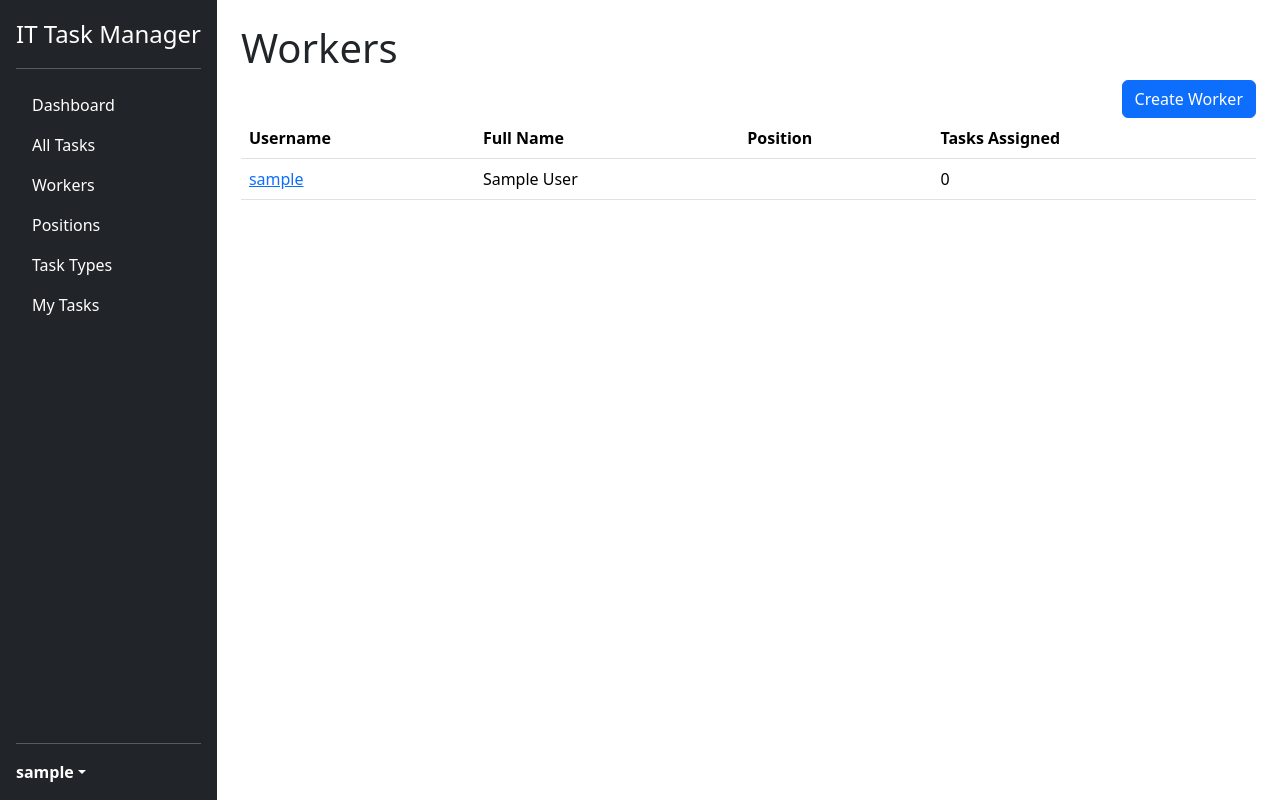
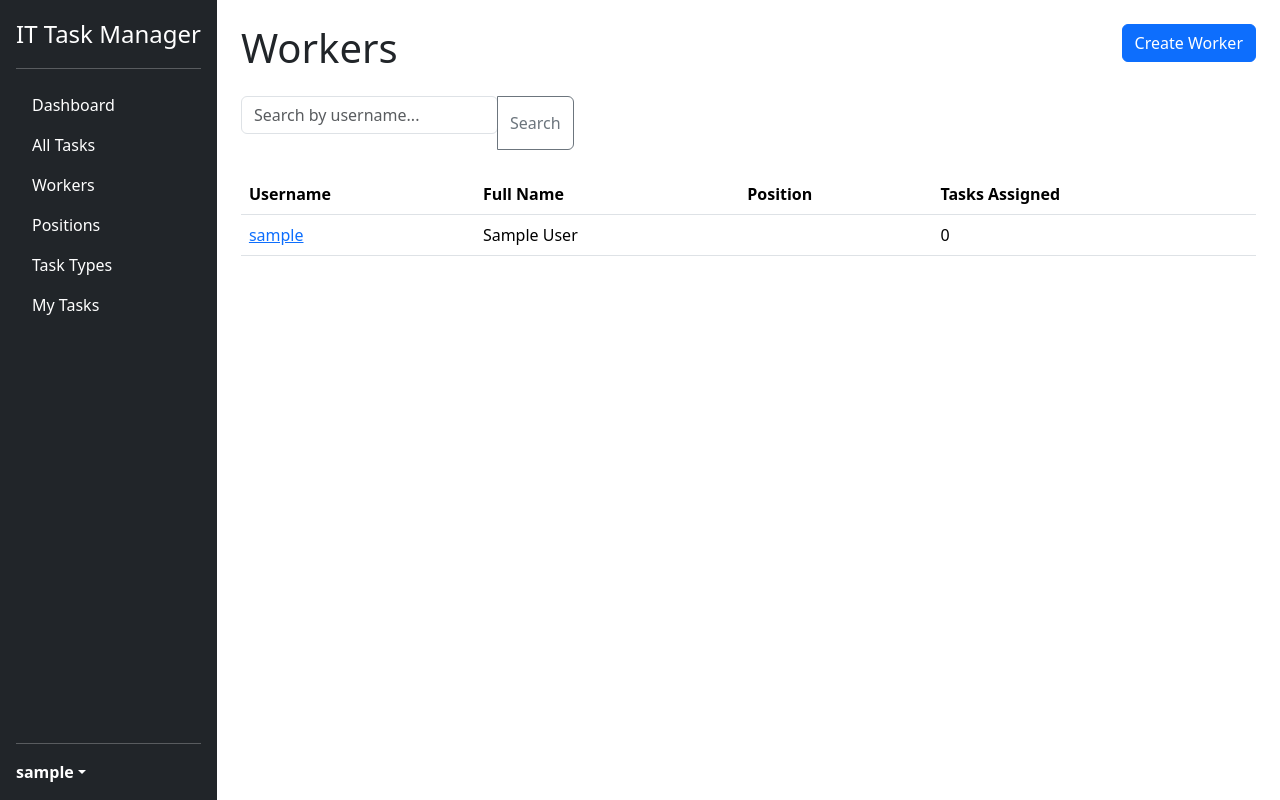
Before and after one commit to rpk6432/it-company-task-manager, a Django app: page /workers/ in a window 1280 px wide. Run offline with Django 5.2, Linux system fonts and the light colour scheme; the visitor is signed in with stand-in values (Sample User, id 1); data comes from the database, SQL or seed files in the repository; data that the repository does not hold is empty; some libraries are stand-ins or nearby versions.

Commit message:
feat: implement search functionality for workers by username
- Add WorkerSearchForm for username-based searching.
- Update WorkerListView to filter the queryset based on search input.
- Add the search form to the worker_list template.

```diff
--- a/templates/tracker/worker_list.html
+++ b/templates/tracker/worker_list.html
@@ -1,10 +1,21 @@
 {% extends "base.html" %}
+{% load crispy_forms_tags %}
 
 {% block title %}Workers{% endblock %}
 
 {% block content %}
-  <h1>Workers</h1>
-  <a href="{% url 'tracker:worker-create' %}" class="btn btn-primary float-end">Create Worker</a>
+  <h1>
+    Workers
+    <a href="{% url 'tracker:worker-create' %}" class="btn btn-primary float-end">Create Worker</a>
+  </h1>
+
+  <form method="get" action="" class="my-4">
+    <div class="input-group">
+      {{ search_form|crispy }}
+      <button class="btn btn-outline-secondary" type="submit">Search</button>
+    </div>
+  </form>
+
   {% if worker_list %}
     <table class="table">
       <thead>
@@ -27,6 +38,6 @@
       </tbody>
     </table>
   {% else %}
-    <p>There are no workers in the system.</p>
+    <p>There are no workers matching your search.</p>
   {% endif %}
 {% endblock %}
--- a/tracker/forms.py
+++ b/tracker/forms.py
@@ -55,3 +55,12 @@ class TaskForm(forms.ModelForm):
     class Meta:
         model = Task
         fields = "__all__"
+
+
+class WorkerSearchForm(forms.Form):
+    username = forms.CharField(
+        max_length=255,
+        required=False,
+        label="",
+        widget=forms.TextInput(attrs={"placeholder": "Search by username..."})
+    )
--- a/tracker/views.py
+++ b/tracker/views.py
@@ -7,8 +7,14 @@ from django.shortcuts import render
 from django.urls import reverse_lazy
 from django.views import generic
 
-from .forms import TaskForm, WorkerCreateForm, WorkerUpdateForm
 from .models import Task, Position, TaskType
+from .forms import (
+    TaskForm,
+    WorkerCreateForm,
+    WorkerUpdateForm,
+    WorkerSearchForm
+)
+
 
 @login_required
 def index(request: HttpRequest) -> HttpResponse:
@@ -80,12 +86,29 @@ class WorkerListView(LoginRequiredMixin, generic.ListView):
     model = get_user_model()
     paginate_by = 10
 
+    def get_context_data(self, **kwargs):
+        context = super().get_context_data(**kwargs)
+        username = self.request.GET.get("username", "")
+        context["search_form"] = WorkerSearchForm(
+            initial={"username": username}
+        )
+        return context
+
     def get_queryset(self) -> QuerySet:
-        return (
+        queryset = (
             self.model.objects
             .select_related("position")
             .annotate(task_count=Count("tasks"))
         )
+
+        form = WorkerSearchForm(self.request.GET)
+
+        if form.is_valid():
+            return queryset.filter(
+                username__icontains=form.cleaned_data["username"]
+            )
+
+        return queryset
 
 
 class WorkerDetailView(LoginRequiredMixin, generic.DetailView):
```
